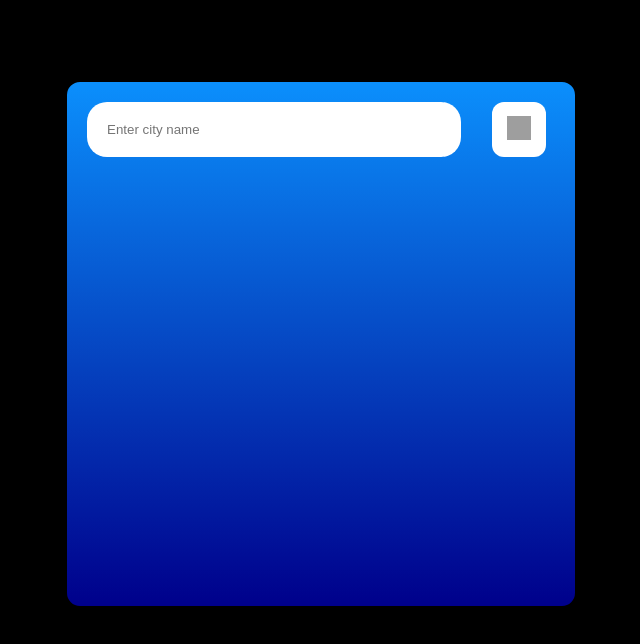
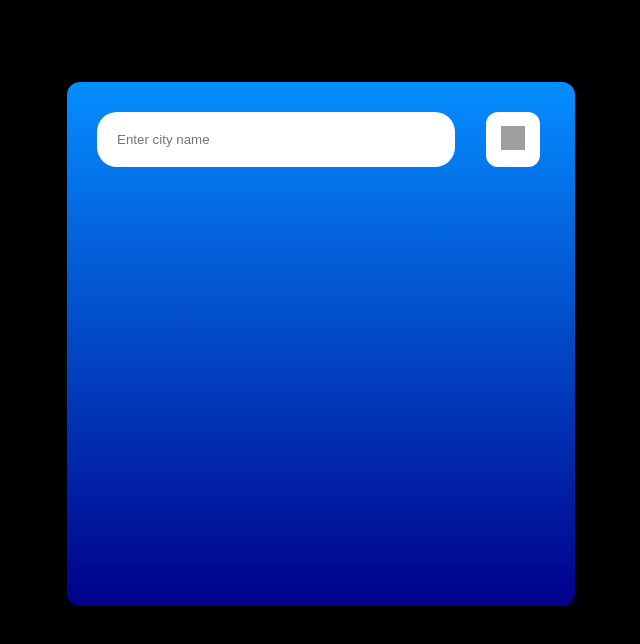
Before and after one commit to Sofwanny/Weather-App, a plain HTML site: page index.html in a window 1280 px wide. Shown: the whole page, without its empty margins (319-959 px from the left). Drawn offline with Linux system fonts and the light colour scheme; grey boxes are pictures that could not be loaded.

Commit message:
more tweaks

```diff
--- a/main.js
+++ b/main.js
@@ -15,7 +15,7 @@ const displayWeatherData = (data) => {
     const weatherResult = document.getElementById("weather-result");
     weatherResult.innerHTML = `<div id="weather-result">
                   <div id="description">
-                  <img src="https://img.icons8.com/color/96/000000/partly-cloudy-day.png" alt="Partly Cloudy" width="150" height="150">
+                  <img src="image/sun.png" alt="Partly Cloudy" width="150" height="150">
                 </div>
                 <div id="type">${weather[0].main}</div>
                 <div id="temperature">${main.temp}°C</div>
--- a/styles.css
+++ b/styles.css
@@ -16,10 +16,10 @@ body {
     width: 32em;
     height: 33em;
     margin: 80px auto;
-    padding: 20px;
+    padding: 30px;
     text-align: center;
-    background: linear-gradient(to bottom, #0b8ffc, #00008B);
-    box-shadow: 0 15px 35px rgba(0, 0, 0, 0.4);
+    background: linear-gradient(to bottom, #058eff, #00008B);
+    box-shadow: 0 15px 35px rgba(0, 0, 0, 0,5);
     border-radius: 15px;
 }
 
```
